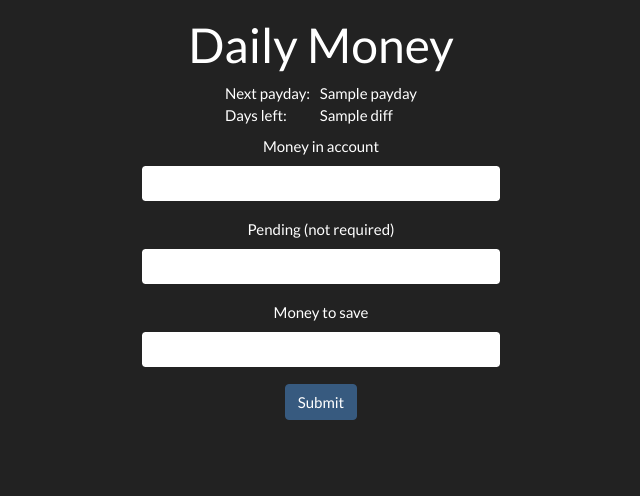
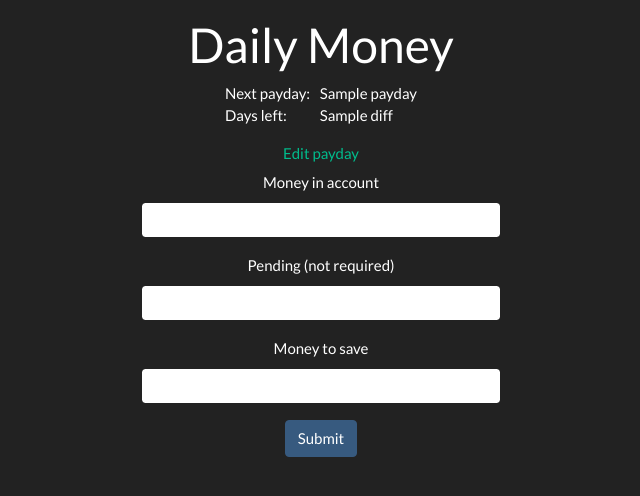
Before and after one commit to Exilliar/dailyMoneyWeb, a Django app: template dailyMoney/templates/index.html in a window 1280 px wide. Shown: the top 496 px of the page, without its empty margins (319-959 px from the left). Run offline with Django 3.2, Linux system fonts and the light colour scheme; the template is opened without the code that fills it: most values are stand-ins (such as "Sample title", 1, 10 or a date in 2020); some libraries are stand-ins or nearby versions.

Commit message:
#2 added update payday form. Also updated some other parts to use the  attribute. Meant that I could remove some more js files, which is always nice

```diff
--- a/dailyMoney/static/css/index.css
+++ b/dailyMoney/static/css/index.css
@@ -11,7 +11,7 @@
   max-width: 100%;
 }
 
-#results {
+#results-container {
   width: 100%;
   display: flex;
   justify-content: center;
--- a/dailyMoney/static/js/components/result.js
+++ /dev/null
@@ -1,10 +0,0 @@
-function result(daily) {
-  return `
-    <fieldset class="perDayContainer">
-        <legend class="perDayTitle">Spend per day</legend>
-        <div class="daily">
-            ${daily}
-        </div>
-    </fieldset>
-  `;
-}
--- a/dailyMoney/static/js/index.js
+++ b/dailyMoney/static/js/index.js
@@ -1,3 +1,12 @@
+document.getElementById("edit-payday").addEventListener("click", () => {
+  const paydayForm = document.getElementById("payday-form");
+  if (paydayForm.hasAttribute("hidden")) {
+    paydayForm.removeAttribute("hidden");
+  } else {
+    paydayForm.setAttribute("hidden", true);
+  }
+});
+
 function getDaily() {
   const form = document.getElementById("data-form");
   const account = form.elements.account.value;
@@ -5,10 +14,32 @@ function getDaily() {
   pending = pending ? pending : 0;
   const save = form.elements.save.value;
   const accountFinal = account - pending;
+  const diff = +document.getElementById("diff").innerText;
   // not using url matching, but that seems kinda rubbish (at least for this use case)
-  fetch(`/calc?account=${accountFinal}&save=${save}`).then((res) => {
+  fetch(`/calc?account=${accountFinal}&save=${save}&diff=${diff}`).then(
+    (res) => {
+      res.json().then((json) => {
+        // json: { daily: string }
+        document.getElementById("results").removeAttribute("hidden");
+        document.getElementById("daily").innerHTML = json.daily;
+      });
+    }
+  );
+}
+
+function changePayday() {
+  const form = document.getElementById("payday-form");
+  const day = form.elements.day.value;
+  fetch(`/payday?day=${day}`).then((res) => {
     res.json().then((json) => {
-      document.getElementById("results").innerHTML = result(json.daily);
+      // json: { payday: date, diff: number}
+      document.getElementById("payday").innerHTML = dateConverter(json.payday);
+      document.getElementById("diff").innerHTML = json.diff;
     });
   });
 }
+
+function dateConverter(date) {
+  const [year, month, day] = date.split("-");
+  return `${day}/${month}/${year.slice(2, 4)}`;
+}
--- a/dailyMoney/templates/index.html
+++ b/dailyMoney/templates/index.html
@@ -1,25 +1,29 @@
 {% extends "base.html" %} {% block content %} {% load static %}
-<script type="text/javascript" src="{% static 'js/index.js' %}"></script>
-{% load static %}
-<script
-  type="text/javascript"
-  src="{% static 'js/components/result.js' %}"
-></script>
-{% load static %}
 <link rel="stylesheet" href="{% static 'css/index.css' %}" />
 <h1 class="text-center">Daily Money</h1>
 <div class="grid mb-2">
   <div>Next payday:</div>
-  <div>{{ payday }}</div>
+  <div id="payday">{{ payday }}</div>
   <div>Days left:</div>
-  <div>{{ diff }}</div>
+  <div id="diff">{{ diff }}</div>
 </div>
+<button class="btn btn-link" id="edit-payday">Edit payday</button>
+<!-- form should be hidden until the button is clicked -->
+<form
+  class="form-group colCenter"
+  id="payday-form"
+  onsubmit="changePayday(); return false"
+  hidden
+>
+  <label for="day">Day (15th, 1st, etc)</label>
+  <input type="number" id="day" class="form-control input" max="31" min="1" />
+  <button type="submit" class="btn btn-primary">Submit</button>
+</form>
 <form
   id="data-form"
   onsubmit="getDaily(); return false"
   class="form-group colCenter"
 >
-  {% comment %} {% csrf_token %} {% endcomment %}
   <label for="account">Money in account</label>
   <input type="number" id="account" step="0.01" class="form-control input" />
   <label for="pending">Pending (not required)</label>
@@ -34,5 +38,13 @@
   />
   <button type="submit" class="btn btn-primary">Submit</button>
 </form>
-<div id="results"></div>
+<div id="results-container">
+  <fieldset class="perDayContainer" id="results" hidden>
+    <legend class="perDayTitle">Spend per day</legend>
+    <div class="daily" id="daily"></div>
+  </fieldset>
+</div>
+
+{% load static %}
+<script type="text/javascript" src="{% static 'js/index.js' %}"></script>
 {% endblock %}
--- a/dailyMoney/urls.py
+++ b/dailyMoney/urls.py
@@ -4,5 +4,6 @@ from . import views
 
 urlpatterns = [
     path('', views.index, name='index'),
-    path('calc', views.calc, name='calc')
+    path('calc', views.calc, name='calc'),
+    path('payday', views.payday, name='payday')
 ]
```
Also changed, not shown: dailyMoney/utils.py (+19 -5 lines), dailyMoney/views.py (+15 -3 lines).
